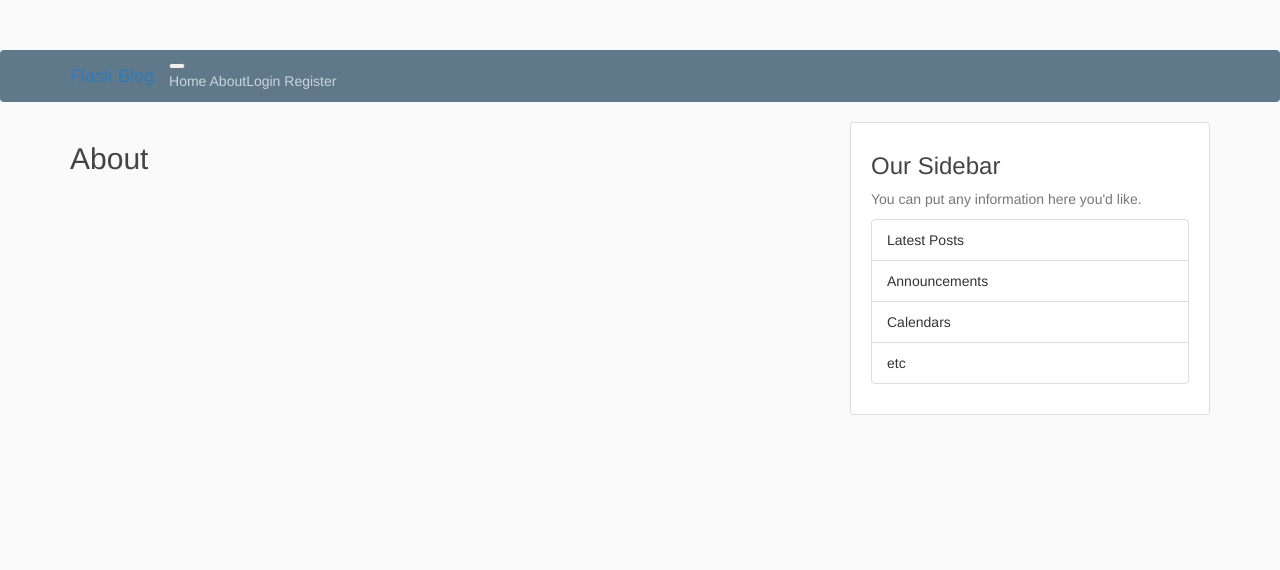
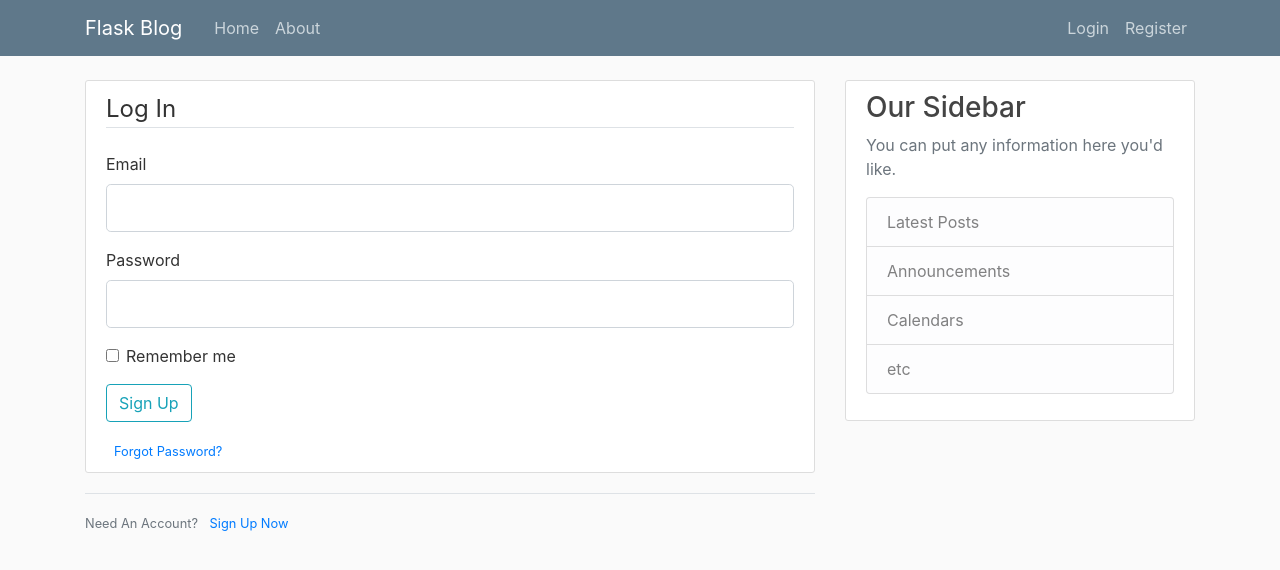
Before and after one commit to Pascal-Owilly/My-Blog, a Flask app: page /login in a window 1280 px wide. Shown: the top 570 px of the page. Run offline with Flask 2, Linux system fonts and the light colour scheme; parts of the project's set-up code (start-up, migrations or seed data) failed here and were passed over; some libraries are stand-ins or nearby versions.

Commit message:
add user class

```diff
--- a/blog.py
+++ b/blog.py
@@ -1,56 +1,84 @@
+from datetime import datetime
+from flask import Flask, render_template, url_for, flash, redirect
+from flask_sqlalchemy import SQLAlchemy
+from forms import RegistrationForm, LoginForm
+
+app = Flask(__name__)
+app.config['SECRET_KEY'] = '5791628bb0b13ce0c676dfde280ba245'
+# setting database location
+app.config['SQLALCHEMY_DATABASE_URI'] = 'sqlite:///site.db'
+# create database instance
+db = SQLAlchemy(app)
+
+class User(db.Model):
+    id = db.Column(db.Integer, primary_key=True)
+    username = db.Column(db.String(20), unique=True, nullable=False)
+    email = db.Column(db.String(100), unique=True, nullable=False)
+    image_file = db.Column(db.String(20), nullable=False, default='default.jpg')
+    password = db.Column(db.String(50), nullable=False)
+    # creating one to many relationship
+    posts = db.relationship('Post', backref='author', lazy='True')
+
+    def __repr__(self):
+        return f"User({self.username}','{self.email}','{self.image_file}')"
+
+class Post(db.Model):
+    id = db.Column(db.Integer, primary_key=True)
+    title = db.Column(db.String(100), nullable=False)
+    date_posted = db.Column(db.DateTime, nullable=False, default=datetime.utcnow)
+    content = db.Column(db.text, nullable=False)
+    user_id = db.Column(db.Integer, db.ForeignKey('user.id'), nullable=False)
+    def __repr__(self):
+        return f"Post({self.title}','{self.date_posted}')"
 
 
-from flask import Flask,render_template, url_for, flash, redirect
-from forms import RegistrationForm, LoginForm
-
-# creating application instance
-app = Flask(__name__)
-
-app.config['SECRET_KEY'] = 'd89bd8891e344e4b50facbe3f9ec092b'
-
-# dummy database call
 posts = [
     {
-        'title':'My journey to the wild',
-        'author':'Pascal Owilly',
-        'comment':'It was fun',
-        'date_posted':'June 11 2022'
+        'author': 'Corey Schafer',
+        'title': 'Blog Post 1',
+        'content': 'First post content',
+        'date_posted': 'April 20, 2018'
     },
     {
-        'author':'Jane Kameme',
-        'title':'Her journer to the past',
-        'comment':'It was cool',
-        'date_posted':'June 20 2022'
-    },
+        'author': 'Jane Doe',
+        'title': 'Blog Post 2',
+        'content': 'Second post content',
+        'date_posted': 'April 21, 2018'
+    }
 ]
 
-@app.route('/')
-@app.route('/index')
+
+@app.route("/")
+@app.route("/index")
 def index():
-
-    return render_template('index.html', posts = posts)
-
-@app.route('/about')
-def about():
+    return render_template('index.html', posts=posts)
 
 
-    return render_template('about.html', title = 'About')
+@app.route("/about")
+def about():
+    return render_template('about.html', title='About')
 
 
-@app.route('/register', methods=['GET','POST'])
+@app.route("/register", methods=['GET', 'POST'])
 def register():
-
     form = RegistrationForm()
     if form.validate_on_submit():
-         flash(f'Account created for [form.username.data]!', 'success')
-         return redirect(url_for('home'))
+        flash(f'Account created for {form.username.data}!', 'success')
+        return redirect(url_for('index'))
+    return render_template('register.html', title='Register', form=form)
 
-    return render_template('register.html', title = 'Register',form=form)
 
-@app.route('/login')
+@app.route("/login", methods=['GET', 'POST'])
 def login():
     form = LoginForm()
-    return render_template('login.html', title = 'login',form=form)
+    if form.validate_on_submit():
+        if form.email.data == 'admin@blog.com' and form.password.data == 'password':
+            flash('You have been logged in!', 'success')
+            return redirect(url_for('home'))
+        else:
+            flash('Login Unsuccessful. Please check username and password', 'danger')
+    return render_template('login.html', title='Login', form=form)
 
-if __name__=='__main__':
+
+if __name__ == '__main__':
     app.run(debug=True)
--- a/templates/base.html
+++ b/templates/base.html
@@ -1,20 +1,22 @@
 <!DOCTYPE html>
-<html lang="en">
+<html>
+<head>
+    <!-- Required meta tags -->
+    <meta charset="utf-8">
+    <meta name="viewport" content="width=device-width, initial-scale=1, shrink-to-fit=no">
 
-<head>
-     <link rel="stylesheet" href="https://maxcdn.bootstrapcdn.com/bootstrap/3.4.1/css/bootstrap.min.css">
+    <!-- Bootstrap CSS -->
+    <link rel="stylesheet" href="https://maxcdn.bootstrapcdn.com/bootstrap/4.0.0/css/bootstrap.min.css" integrity="sha384-Gn5384xqQ1aoWXA+058RXPxPg6fy4IWvTNh0E263XmFcJlSAwiGgFAW/dAiS6JXm" crossorigin="anonymous">
 
-    <link rel="stylesheet" type="text/css" href="{{url_for('static',filename='main.css') }}">
+    <link rel="stylesheet" type="text/css" href="{{ url_for('static', filename='main.css') }}">
 
     {% if title %}
-        <title>{{ title }}</title>
+        <title>Flask Blog - {{ title }}</title>
     {% else %}
-        <title>My Blog</title>
+        <title>Flask Blog</title>
     {% endif %}
 </head>
-
 <body>
-
     <header class="site-header">
       <nav class="navbar navbar-expand-md navbar-dark bg-steel fixed-top">
         <div class="container">
@@ -24,13 +26,13 @@
           </button>
           <div class="collapse navbar-collapse" id="navbarToggle">
             <div class="navbar-nav mr-auto">
-                <a class="nav-item nav-link" href="/">Home</a>
-                <a class="nav-item nav-link" href="/about">About</a>
+              <a class="nav-item nav-link" href="{{ url_for('index') }}">Home</a>
+              <a class="nav-item nav-link" href="{{ url_for('about') }}">About</a>
             </div>
             <!-- Navbar Right Side -->
             <div class="navbar-nav">
-                <a class="nav-item nav-link" href="/login">Login</a>
-                <a class="nav-item nav-link" href="/register">Register</a>
+              <a class="nav-item nav-link" href="{{ url_for('login') }}">Login</a>
+              <a class="nav-item nav-link" href="{{ url_for('register') }}">Register</a>
             </div>
           </div>
         </div>
@@ -39,6 +41,15 @@
     <main role="main" class="container">
       <div class="row">
         <div class="col-md-8">
+          {% with messages = get_flashed_messages(with_categories=true) %}
+            {% if messages %}
+              {% for category, message in messages %}
+                <div class="alert alert-{{ category }}">
+                  {{ message }}
+                </div>
+              {% endfor %}
+            {% endif %}
+          {% endwith %}
           {% block content %}{% endblock %}
         </div>
         <div class="col-md-4">
@@ -57,17 +68,11 @@
       </div>
     </main>
 
-    <div class="container">
 
-    </div>
-
-
-
-
-
-  <script src="https://cdn.jsdelivr.net/npm/bootstrap@5.1.3/dist/js/bootstrap.bundle.min.js" integrity="sha384-ka7Sk0Gln4gmtz2MlQnikT1wXgYsOg+OMhuP+IlRH9sENBO0LRn5q+8nbTov4+1p" crossorigin="anonymous"></script>
-  <script src="https://cdn.jsdelivr.net/npm/@popperjs/core@2.10.2/dist/umd/popper.min.js" integrity="sha384-7+zCNj/IqJ95wo16oMtfsKbZ9ccEh31eOz1HGyDuCQ6wgnyJNSYdrPa03rtR1zdB" crossorigin="anonymous"></script>
-  <script src="https://cdn.jsdelivr.net/npm/bootstrap@5.1.3/dist/js/bootstrap.min.js" integrity="sha384-QJHtvGhmr9XOIpI6YVutG+2QOK9T+ZnN4kzFN1RtK3zEFEIsxhlmWl5/YESvpZ13" crossorigin="anonymous"></script>
+    <!-- Optional JavaScript -->
+    <!-- jQuery first, then Popper.js, then Bootstrap JS -->
+    <script src="https://code.jquery.com/jquery-3.2.1.slim.min.js" integrity="sha384-KJ3o2DKtIkvYIK3UENzmM7KCkRr/rE9/Qpg6aAZGJwFDMVNA/GpGFF93hXpG5KkN" crossorigin="anonymous"></script>
+    <script src="https://cdnjs.cloudflare.com/ajax/libs/popper.js/1.12.9/umd/popper.min.js" integrity="sha384-ApNbgh9B+Y1QKtv3Rn7W3mgPxhU9K/ScQsAP7hUibX39j7fakFPskvXusvfa0b4Q" crossorigin="anonymous"></script>
+    <script src="https://maxcdn.bootstrapcdn.com/bootstrap/4.0.0/js/bootstrap.min.js" integrity="sha384-JZR6Spejh4U02d8jOt6vLEHfe/JQGiRRSQQxSfFWpi1MquVdAyjUar5+76PVCmYl" crossorigin="anonymous"></script>
 </body>
-
 </html>
--- a/templates/login.html
+++ b/templates/login.html
@@ -1,6 +1,52 @@
 {% extends "base.html" %}
 {% block content %}
-
-<h2>About </h2>
-
+    <div class="content-section">
+        <form method="POST" action="">
+            {{ form.hidden_tag() }}
+            <fieldset class="form-group">
+                <legend class="border-bottom mb-4">Log In</legend>
+                <div class="form-group">
+                    {{ form.email.label(class="form-control-label") }}
+                    {% if form.email.errors %}
+                        {{ form.email(class="form-control form-control-lg is-invalid") }}
+                        <div class="invalid-feedback">
+                            {% for error in form.email.errors %}
+                                <span>{{ error }}</span>
+                            {% endfor %}
+                        </div>
+                    {% else %}
+                        {{ form.email(class="form-control form-control-lg") }}
+                    {% endif %}
+                </div>
+                <div class="form-group">
+                    {{ form.password.label(class="form-control-label") }}
+                    {% if form.password.errors %}
+                        {{ form.password(class="form-control form-control-lg is-invalid") }}
+                        <div class="invalid-feedback">
+                            {% for error in form.password.errors %}
+                                <span>{{ error }}</span>
+                            {% endfor %}
+                        </div>
+                    {% else %}
+                        {{ form.password(class="form-control form-control-lg") }}
+                    {% endif %}
+                </div>
+                <div class="form-check">
+                    {{ form.remember(class="form-check-input") }}
+                    {{ form.remember.label(class="form-check-label") }}
+                </div>
+            </fieldset>
+            <div class="form-group">
+                {{ form.submit(class="btn btn-outline-info") }}
+            </div>
+            <small class="text-muted ml-2">
+                <a href="#">Forgot Password?</a>
+            </small>
+        </form>
+    </div>
+    <div class="border-top pt-3">
+        <small class="text-muted">
+            Need An Account? <a class="ml-2" href="{{ url_for('register') }}">Sign Up Now</a>
+        </small>
+    </div>
 {% endblock content %}
```
Also changed, not shown: templates/index.html (+1 -7 lines), templates/register.html (+47 -13 lines). Lines whose indentation alone changed are shown as unchanged.
